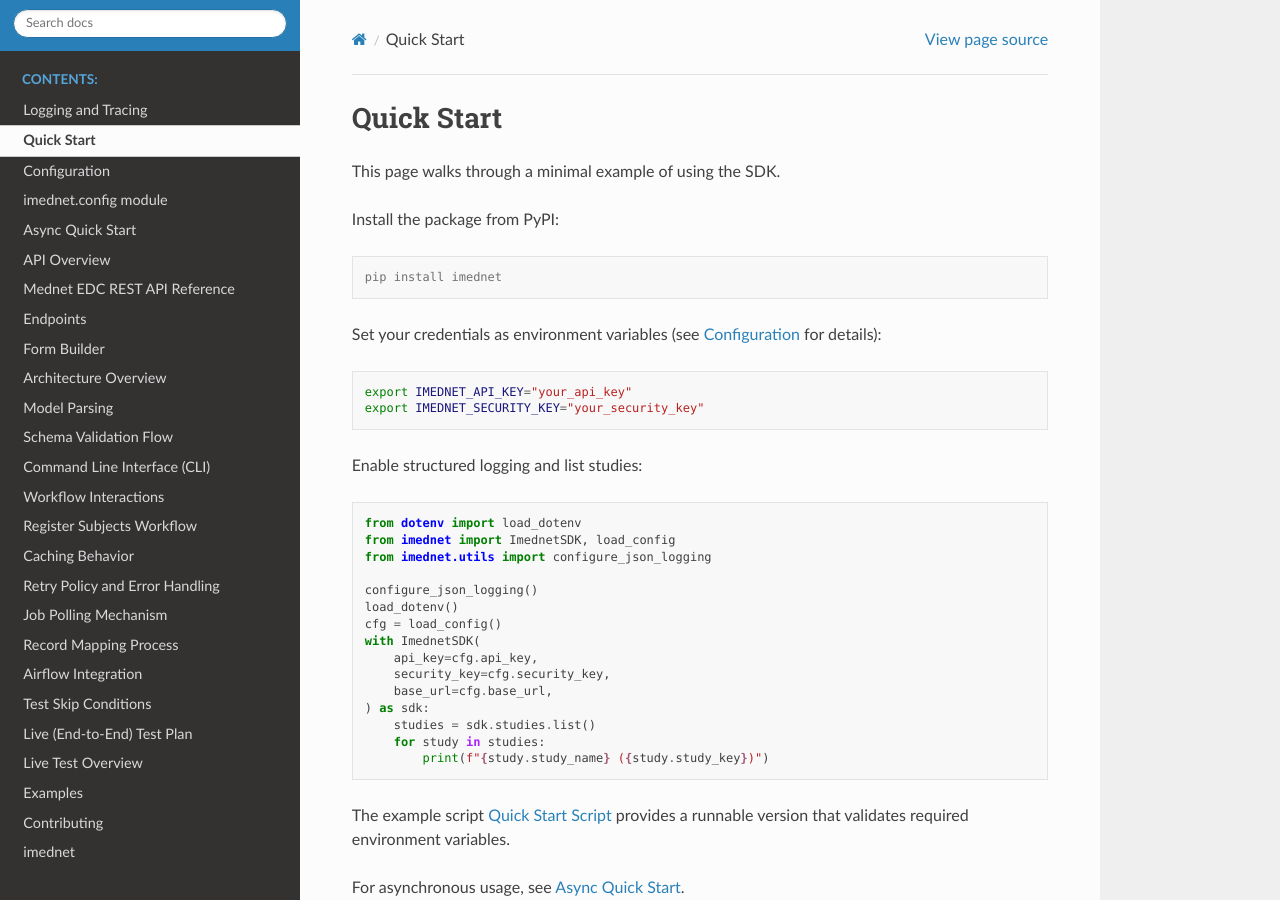
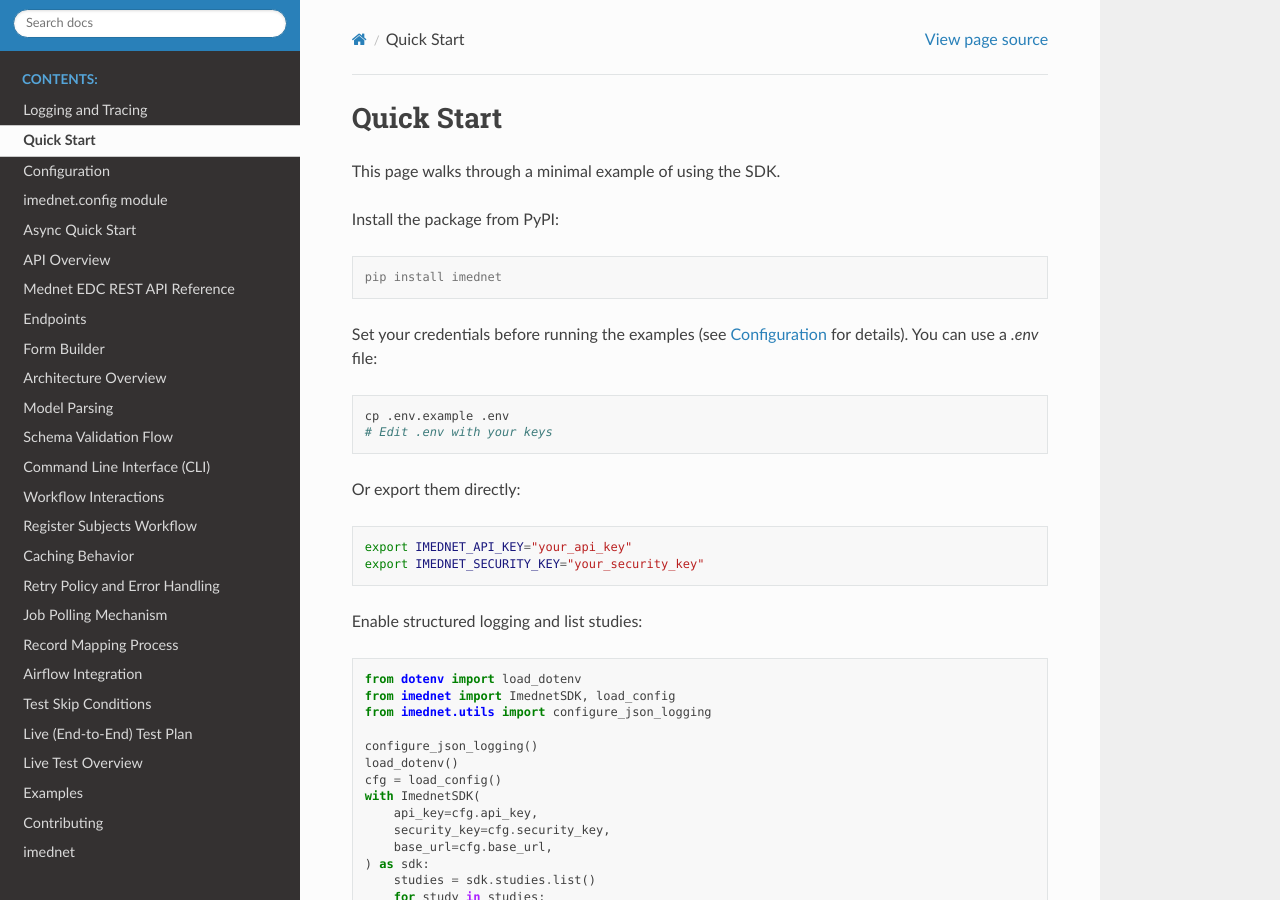
Before and after one commit to fderuiter/imednet-python-sdk, a Sphinx documentation site: the page built from docs/quick_start.rst, in a window 1280 px wide and 900 px high. Built offline with Sphinx 7.4.7 and the Read the Docs theme 3.1.0, drawn with Linux system fonts in a browser that asks for light colours.

Commit message:
docs: Add explicit instructions to create .env file
Added explicit instructions in `README.md`, `docs/quick_start.rst`, and `examples/README.md` to copy `.env.example` to `.env`. This resolves a confusing onboarding path where python scripts relying on `load_dotenv()` would fail with missing API keys if users didn't proactively create a `.env` file.

Co-authored-by: google-labs-jules[bot] <161369871+google-labs-jules[bot]@users.noreply.github.com>

```diff
--- a/docs/quick_start.rst
+++ b/docs/quick_start.rst
@@ -9,7 +9,14 @@ Install the package from PyPI:
 
    pip install imednet
 
-Set your credentials as environment variables (see :doc:`configuration` for details):
+Set your credentials before running the examples (see :doc:`configuration` for details). You can use a `.env` file:
+
+.. code-block:: bash
+
+   cp .env.example .env
+   # Edit .env with your keys
+
+Or export them directly:
 
 .. code-block:: bash
 
```
Also changed, not shown: README.md (+8 -1 lines), examples/README.md.
